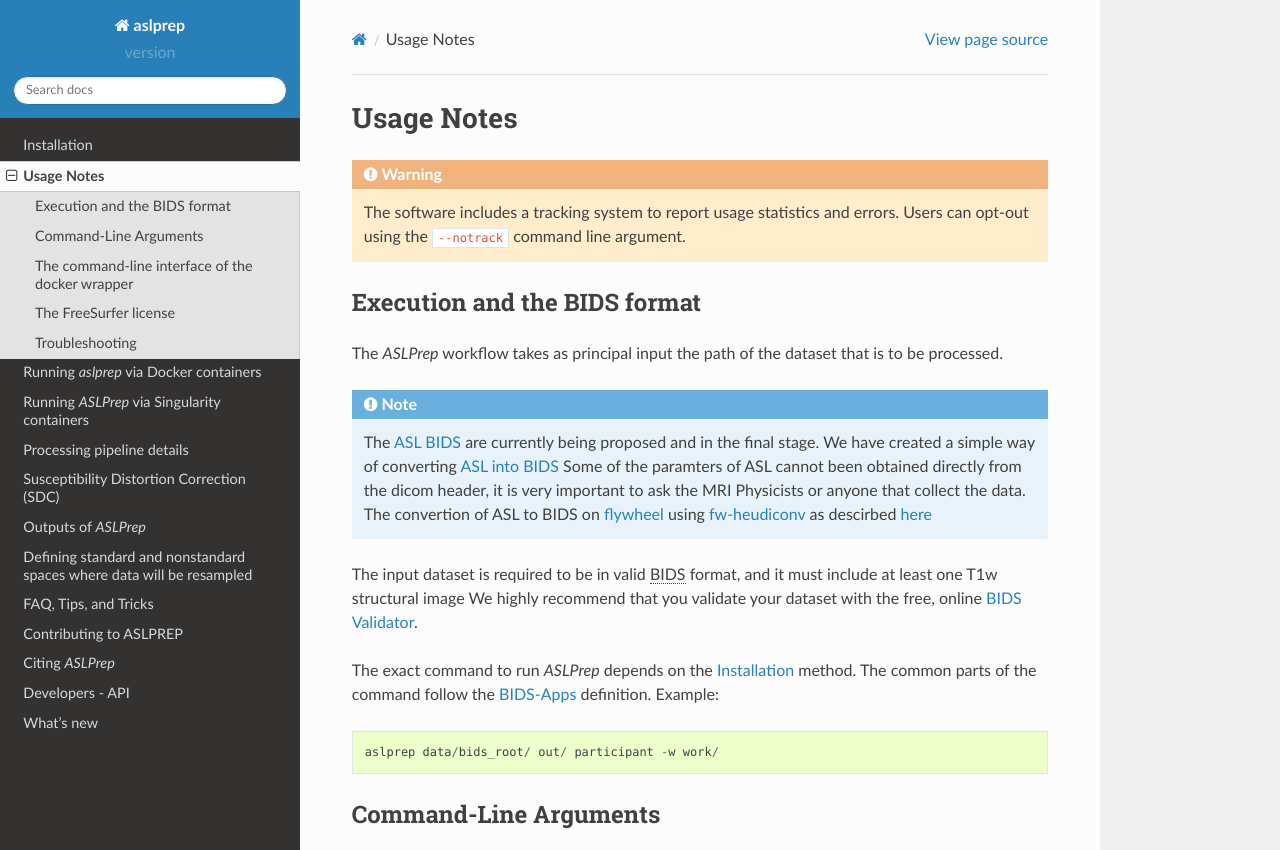
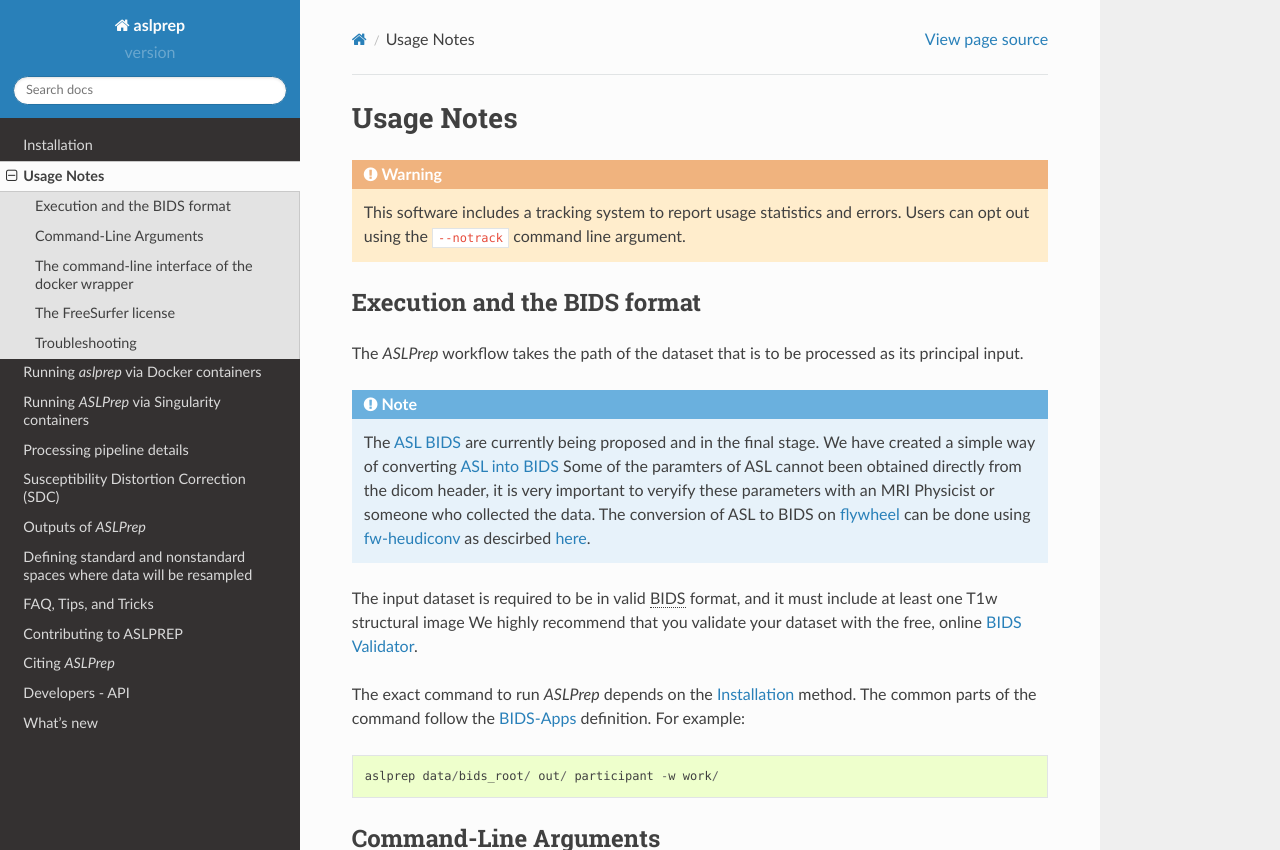
Before and after one commit to PennLINC/aslprep, a Sphinx documentation site: the page built from docs/usage.rst, in a window 1280 px wide and 900 px high, cut to the strip 0-850 px from the top of the window. Built offline with Sphinx 7.4.7 and the Read the Docs theme 2.0.0, drawn with Linux system fonts in a browser that asks for light colours; some of the changed text lies outside the part shown.

Commit message:
copy edits to usage.rst

```diff
--- a/docs/usage.rst
+++ b/docs/usage.rst
@@ -5,22 +5,22 @@
 Usage Notes
 ===========
 .. warning::
-   The software includes a tracking system to report usage statistics and errors.
-   Users can opt-out using the ``--notrack`` command line argument.
+   This software includes a tracking system to report usage statistics and errors.
+   Users can opt out using the ``--notrack`` command line argument.
 
 
 Execution and the BIDS format
 -----------------------------
-The *ASLPrep* workflow takes as principal input the path of the dataset
-that is to be processed.
+The *ASLPrep* workflow takes the path of the dataset
+that is to be processed as its principal input.
 
 .. note::
      The `ASL BIDS <shorturl.at/kqrRS>`_  are currently being proposed and in the final stage.
      We have created a simple way of converting `ASL into BIDS <https://github.com/PennLINC/aslbids>`_
      Some of the paramters of ASL cannot been obtained directly from the dicom header,
-     it is very  important to ask the MRI Physicists  or anyone that collect the data.
-     The convertion of ASL to BIDS on `flywheel <https://flywheel.io/>`_ using `fw-heudiconv <https://fw-heudiconv.readthedocs.io>`_
-     as descirbed `here <https://fw-heudiconv.readthedocs.io/en/latest/tips.html#arterial-spin-labelling-data>`_
+     it is very  important to veryify these parameters with an MRI Physicist or someone who collected the data.
+     The conversion of ASL to BIDS on `flywheel <https://flywheel.io/>`_ can be done using `fw-heudiconv <https://fw-heudiconv.readthedocs.io>`_
+     as descirbed `here <https://fw-heudiconv.readthedocs.io/en/latest/tips.html#arterial-spin-labelling-data>`_.
 
 
 The input dataset is required to be in valid :abbr:`BIDS (Brain Imaging Data
@@ -31,7 +31,7 @@
 The exact command to run *ASLPrep* depends on the Installation_ method.
 The common parts of the command follow the `BIDS-Apps
 <https://github.com/BIDS-Apps>`_ definition.
-Example: ::
+For example: ::
 
     aslprep data/bids_root/ out/ participant -w work/
 
```
Also changed, not shown: other parts of docs/usage.rst (+1 -1 lines).
